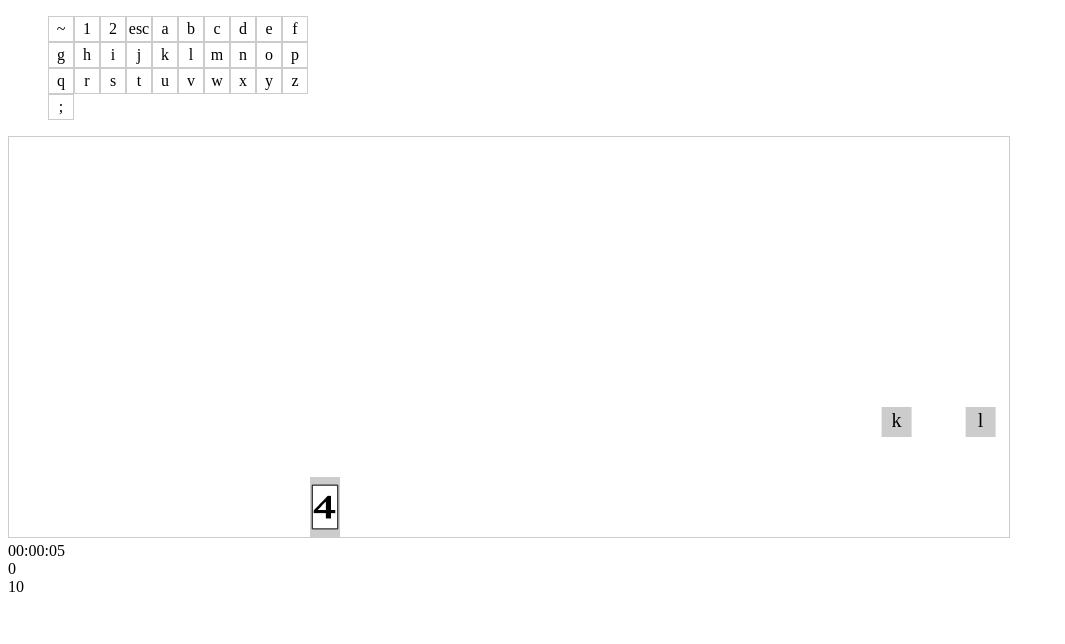
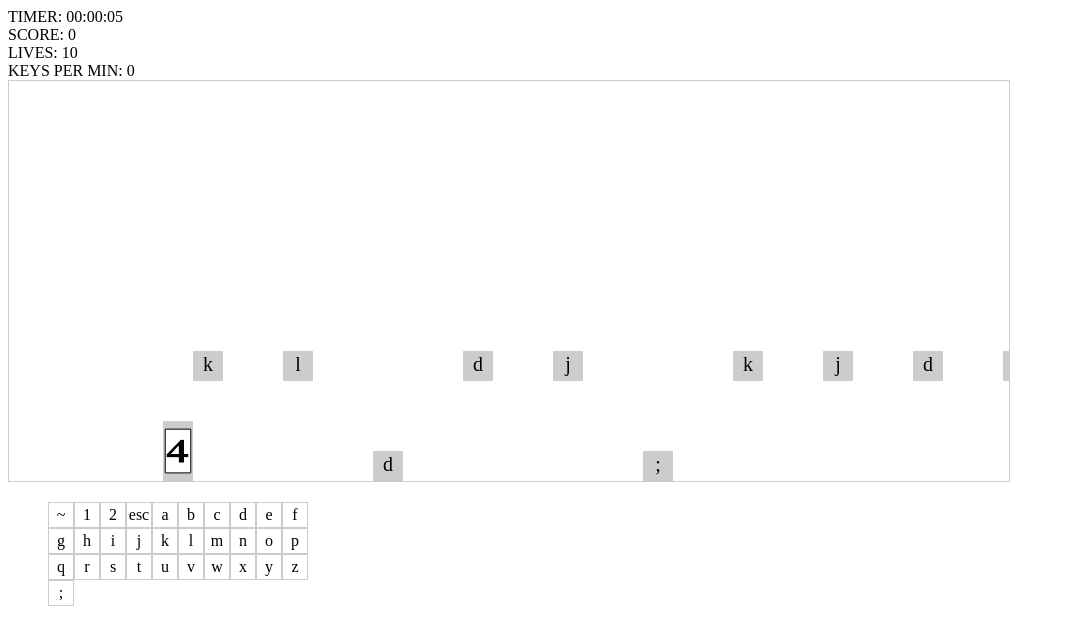
Before and after one commit to esommer/nefario_teaches_typing, a plain HTML site: page index.html in a window 1280 px wide. Shown: the whole page, without its empty margins (0-1065 px from the left). Drawn offline with Linux system fonts and the light colour scheme.

Commit message:
moved html started code into html file, cleaned up a bit, added initial timing of character and letters to level info

```diff
--- a/assets/js/Character.js
+++ b/assets/js/Character.js
@@ -1,16 +1,16 @@
-function Character (canvas, ctx) {
+function Character (canvas, ctx, initialSpeedX, initialSpeedY) {
 	this.width =  30;
 	this.height = 60;
-	this.defaultSpeedX = 1;
-	this.defaultSpeedY = 0;
 	this.canvas = canvas;
+	this.initialSpeedX = initialSpeedX;
+	this.initialSpeedY = initialSpeedY;
 	this.ctx = canvas.getContext("2d");
 	this.canvasWidth = this.canvas.width;
 	this.canvasHeight = this.canvas.height;
 	this.x = 0;
 	this.y = this.canvasHeight - this.height;
-	this.speedX = this.defaultSpeedX;
-	this.speedY = this.defaultSpeedY;
+	this.speedX = initialSpeedX;
+	this.speedY = initialSpeedY;
 	this.state = "normal";
 	this.cyclesPerFrame = 4;
 	this.moveCycles = 0;
@@ -61,5 +61,5 @@ Character.prototype.move = function(speedX,speedY) {
 }
 
 Character.prototype.unBlock = function () {
-	this.speedX = this.defaultSpeedX;
+	this.speedX = this.initialSpeedX;
 }
--- a/assets/js/Game.js
+++ b/assets/js/Game.js
@@ -1,71 +1,33 @@
-function Game () {
-	this.options = {
-
-	}
-	this.canvas = null;
-	this.ctx = null;
-	this.width = 1000;
-	this.height = 400;
+function Game (dict) {
+	this.canvas = document.getElementById("canvas");
+	this.ctx = this.canvas.getContext("2d");
+	this.width = this.canvas.width;
+	this.height = this.canvas.height;
 	this.score = 0;
 	this.countKeyPress = 0;
 	this.countMistake = 0;
 	this.startTime = 0;
-	this.character = null;
-	// this.levels = {
-	// 	1: ["a","s","d","f","j","k","l",";"],
-	// 	2: []
-	// }
 	this.currentLevel = window.levels[1];
 	this.blocks = [];
 	this.frameCount = 0;
-	this.keyDict = {
-		27:"esc", 65:"a", 66:"b", 67:"c", 68:"d", 69:"e", 70:"f", 71:"g", 72:"h", 73:"i", 74:"j", 75:"k", 76:"l", 77:"m", 78:"n", 79:"o", 80:"p", 81:"q", 82:"r", 83:"s", 84:"t", 85:"u", 86:"v", 87:"w", 88:"x", 89:"y", 90:"z", 186:";"
-	};
-	this.timerDiv = "";
+	this.keyDict = dict;
+	this.playerSpeed = 0;
+	this.keysPerMin = 0;
+
 	this.state = "running";
-	this.score = 0;
-	this.livesDiv = "";
-	this.scoreDiv = "";
-
+	this.keysDiv = document.getElementById("keyspeed");
+	this.livesDiv = document.getElementById("lives");
+	this.scoreDiv = document.getElementById("score");
 	this.keyboard = new Keyboard(document.getElementById("keyboard"));
-	this.createCanvas();
-	this.initiateTimer();
-	this.initiateTallies();
-	this.timer = new Timer();
-	this.character = new Character(this.canvas, this.ctx);
-}
-
-Game.prototype.createCanvas = function() {
-	this.canvas = document.createElement("canvas");
-	this.canvas.width = this.width;
-	this.canvas.height = this.height;
-	this.ctx = this.canvas.getContext("2d");
-
-	document.body.appendChild(this.canvas);
-}
-
-Game.prototype.initiateTimer = function() {
-	this.timerDiv = document.createElement("div");
-	this.timerDiv.setAttribute("id", "timer");
-	document.body.appendChild(this.timerDiv);
-}
-
-Game.prototype.initiateTallies = function () {
-	// build score div
-	this.scoreDiv = document.createElement("div");
-	this.scoreDiv.setAttribute("id", "scorediv");
-	document.body.appendChild(this.scoreDiv);
-	// build lives div
-	this.livesDiv = document.createElement("div");
-	this.livesDiv.setAttribute("id", "livesdiv");
-	document.body.appendChild(this.livesDiv);
+	this.timer = new Timer(document.getElementById("timer"));
+	this.character = new Character(this.canvas, this.ctx, this.currentLevel.characterSpeedX, this.currentLevel.characterSpeedY);
 }
 
 Game.prototype.makeLetterBlock = function() {
 	var letterType = Math.floor(Math.random()*2);
 	var randIndex = Math.floor(Math.random()*this.currentLevel.contents.length);
 	var letter = this.currentLevel.contents[randIndex];
-	var block = new LetterBlock(this.canvas, letter, letterType);
+	var block = new LetterBlock(this.canvas, letter, letterType, this.currentLevel.keySpeedX, this.currentLevel.keySpeedY);
 	this.blocks.push(block);
 }
 
@@ -81,6 +43,7 @@ Game.prototype.keyInput = function(keyObj) {
 	}
 	else {
 		this.countKeyPress ++;
+		this.keysPerMin = this.countKeyPress / this.timer.elapsed;
 		var output = '';
 		if (keyObj.keyCode && this.keyDict[keyObj.keyCode]) {
 			output = this.keyDict[keyObj.keyCode];
@@ -117,11 +80,15 @@ Game.prototype.checkCollisions = function() {
 		this.character.speedX = this.blocks[0].speedX;
 		this.character.state = "blocked";
 	}
+	if (this.character.x >= this.width) {
+		this.pause();
+	}
 }
 
 Game.prototype.drawTallies = function () {
 	this.scoreDiv.innerHTML = this.score;
 	this.livesDiv.innerHTML = this.character.lives;
+	this.keysDiv.innerHTML = this.keysPerMin;
 }
 
 Game.prototype.pause = function () {
@@ -166,7 +133,7 @@ Game.prototype.loop = function () {
 
 
 	// draw
-	this.timer.draw(this.timerDiv);
+	this.timer.draw();
 	this.drawTallies();
 	this.character.draw();
 	for(i = 0; i < this.blocks.length; i++) {
--- a/assets/js/LetterBlock.js
+++ b/assets/js/LetterBlock.js
@@ -1,4 +1,4 @@
-function LetterBlock (canvas, letter, type) {
+function LetterBlock (canvas, letter, type, initialSpeedX, initialSpeedY) {
 	this.letter = letter;
 	this.type = (type == 1)? "low": "high";
 	this.width = 30;
@@ -9,8 +9,8 @@ function LetterBlock (canvas, letter, type) {
 	this.canvasHeight = this.canvas.height;
 	this.x = this.canvasWidth;
 	this.y = this.type == "low"? this.canvasHeight - this.height: this.canvasHeight - this.height - 100;
-	this.speedX = -0.7;
-	this.speedY = 0;
+	this.speedX = initialSpeedX;
+	this.speedY = initialSpeedY;
 }
 
 LetterBlock.prototype.draw = function() {
--- /dev/null
+++ b/assets/js/Scorer.js
@@ -0,0 +1,3 @@
+function Scorer (scoreElement) {
+
+}
--- a/assets/js/Timer.js
+++ b/assets/js/Timer.js
@@ -1,4 +1,5 @@
-function Timer() {
+function Timer(timerDiv) {
+	this.div = timerDiv;
 	this.start = Date.now();
 	this.elapsed = 0;
 	this.display = "";
@@ -23,6 +24,6 @@ Timer.prototype.update = function() {
 	this.display = hours + ":" + mins + ":" + secs;
 }
 
-Timer.prototype.draw = function(timerHTML) {
-	timerHTML.innerHTML = this.display;
+Timer.prototype.draw = function() {
+	this.div.innerHTML = this.display;
 }
--- a/assets/js/levels.js
+++ b/assets/js/levels.js
@@ -2,7 +2,11 @@
 	var levels = {
 		1: {
 			contents: ["a","s","d","f","j","k","l",";"],
-			blockFrequency: 120
+			blockFrequency: 30,
+			keySpeedX: -3,
+			keySpeedY: 0,
+			characterSpeedX: 1,
+			characterSpeedY: 0
 		},
 		2: {}
 	};
--- a/assets/js/ntt.js
+++ b/assets/js/ntt.js
@@ -13,7 +13,7 @@ QWERTYDICT = {
 
 
 window.onload = function() {
-	var game = new Game();
+	var game = new Game(QWERTYDICT);
 	var windowLoop = function() {
 		requestAnimationFrame(windowLoop);
 		game.loop();
--- a/index.html
+++ b/index.html
@@ -10,6 +10,11 @@
 		</style>
 	</head>
 	<body>
+		<div class="timerdiv">TIMER: <span id="timer"></span></div>
+		<div class="scorediv">SCORE: <span id="score"></span></div>
+		<div class="livesdiv">LIVES: <span id="lives"></span></div>
+		<div class="keyspeeddiv">KEYS PER MIN: <span id="keyspeed"></span></div>
+		<canvas id="canvas" width=1000 height=400></canvas>
 		<ul id="keyboard"></ul>
 		<script src="./assets/js/levels.js"></script>
 		<script src="./assets/js/Game.js"></script>
```
